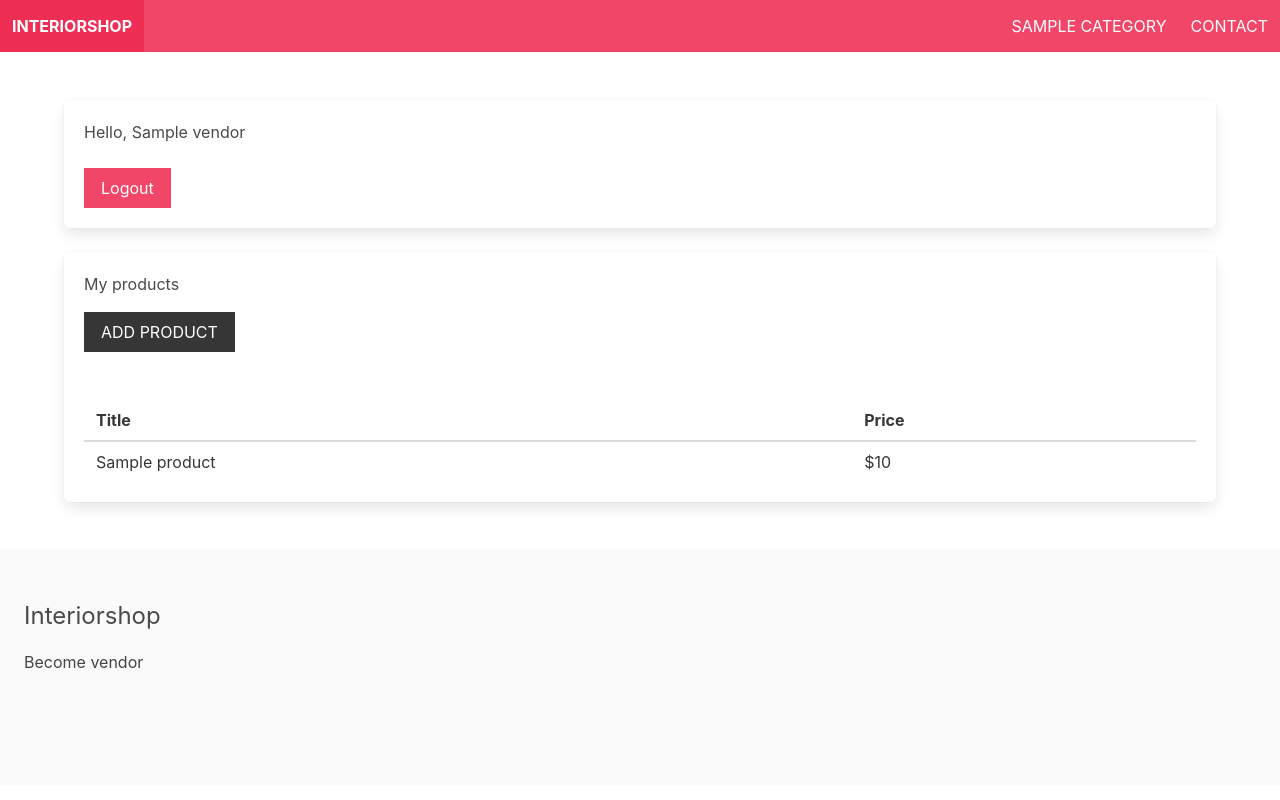
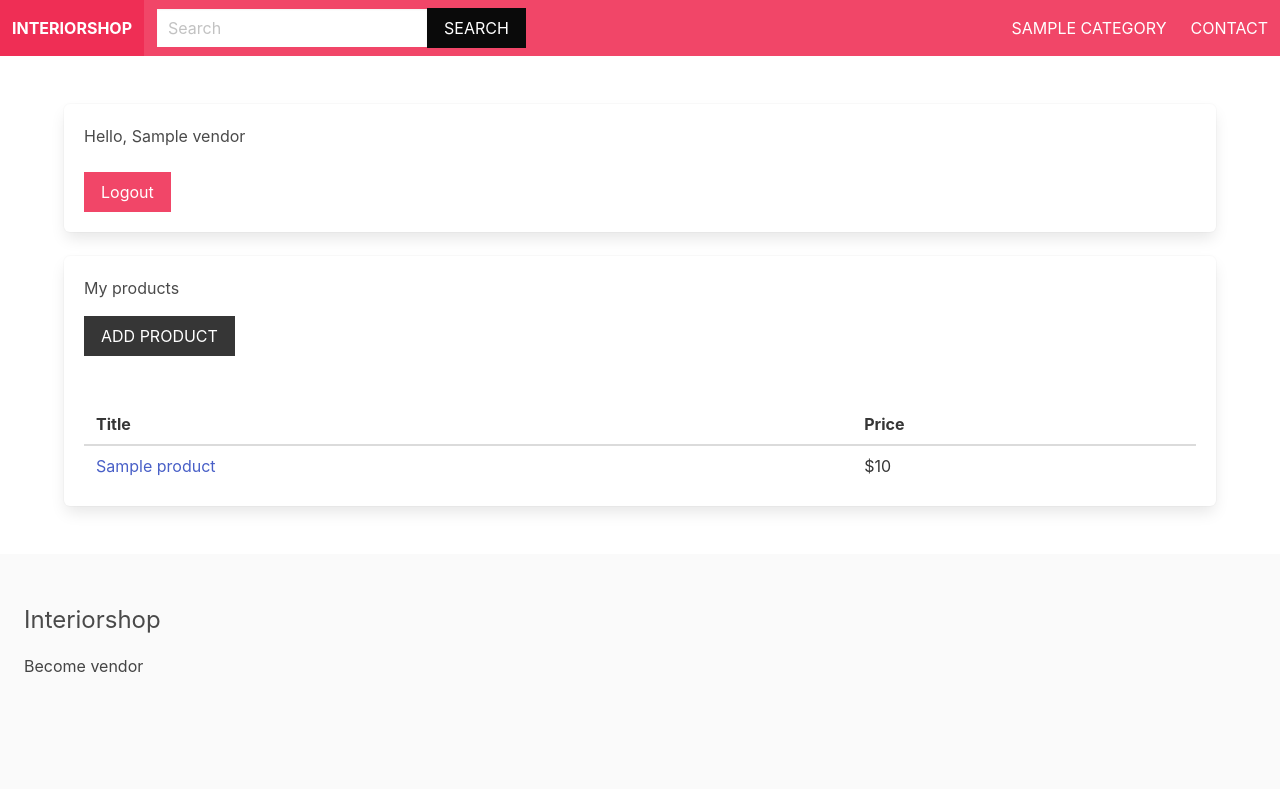
Before and after one commit to AlexanderHiliou/e-commerce, a Django app: template apps/vendors/templates/vendors/vendor_admin.html in a window 1280 px wide. Run offline with Django 3.2, Linux system fonts and the light colour scheme; the template is opened without the code that fills it: most values are stand-ins (such as "Sample title", 1, 10 or a date in 2020).

Commit message:
search field added

```diff
--- a/apps/core/templates/core/base.html
+++ b/apps/core/templates/core/base.html
@@ -21,6 +21,20 @@
             </a>
         </div>
         <div class="navbar-menu" id="main-navbar">
+            <div class="navbar-start">
+                <div class="navbar-item">
+                    <form method="GET" action="{% url 'search' %}">
+                        <div class="field has-addons">
+                            <div class="control">
+                                <input type="text" class="input is-danger" name="query" placeholder="Search">
+                            </div>
+                            <div class="control">
+                                <button class="button is-black is-uppercase">Search</button>
+                            </div>
+                        </div>
+                    </form>
+                </div>
+            </div>
             <div class="navbar-end">
                 {% for category in menu_category %}
                     <a href="{% url 'category' category.slug %}" class="navbar-item">{{ category.title }}</a>
--- a/apps/product/templates/product/product.html
+++ b/apps/product/templates/product/product.html
@@ -11,6 +11,7 @@
     {% endif %}
     <h1 class="title">{{ product.title }}, ${{ product.price }}</h1>
     <p mb-6><span class="tag is-dark">{{ product.vendor.name }}</span></p>
+    <br>
     <p>{{ product.description  }}</p>
     {% if similar_products %}
         <hr>
--- a/apps/product/urls.py
+++ b/apps/product/urls.py
@@ -3,6 +3,7 @@ from . import views
 
 
 urlpatterns = [
+    path('search/', views.search, name='search'),
     path('<slug:category_slug>/<slug:product_slug>/', views.product, name='product'),
     path('<slug:category_slug>/', views.category, name='category'),
 ]
--- a/apps/vendors/templates/vendors/vendor_admin.html
+++ b/apps/vendors/templates/vendors/vendor_admin.html
@@ -23,7 +23,7 @@
             <tbody>
                 {% for product in products %}
                     <tr>
-                        <td>{{ product.title }}</td>
+                        <td><a href="{% url 'product' product.category.slug product.slug %}">{{ product.title }}</a></td>
                         <td>${{ product.price }}</td>
                     </tr>
                 {% endfor %}
```
Also changed, not shown: apps/product/templates/product/search.html (added, +17 -0 lines), apps/product/views.py (+7 -0 lines), media/uploads/storage_bed.jpg (added), media/uploads/uploads/storage_bed.jpg (added).
